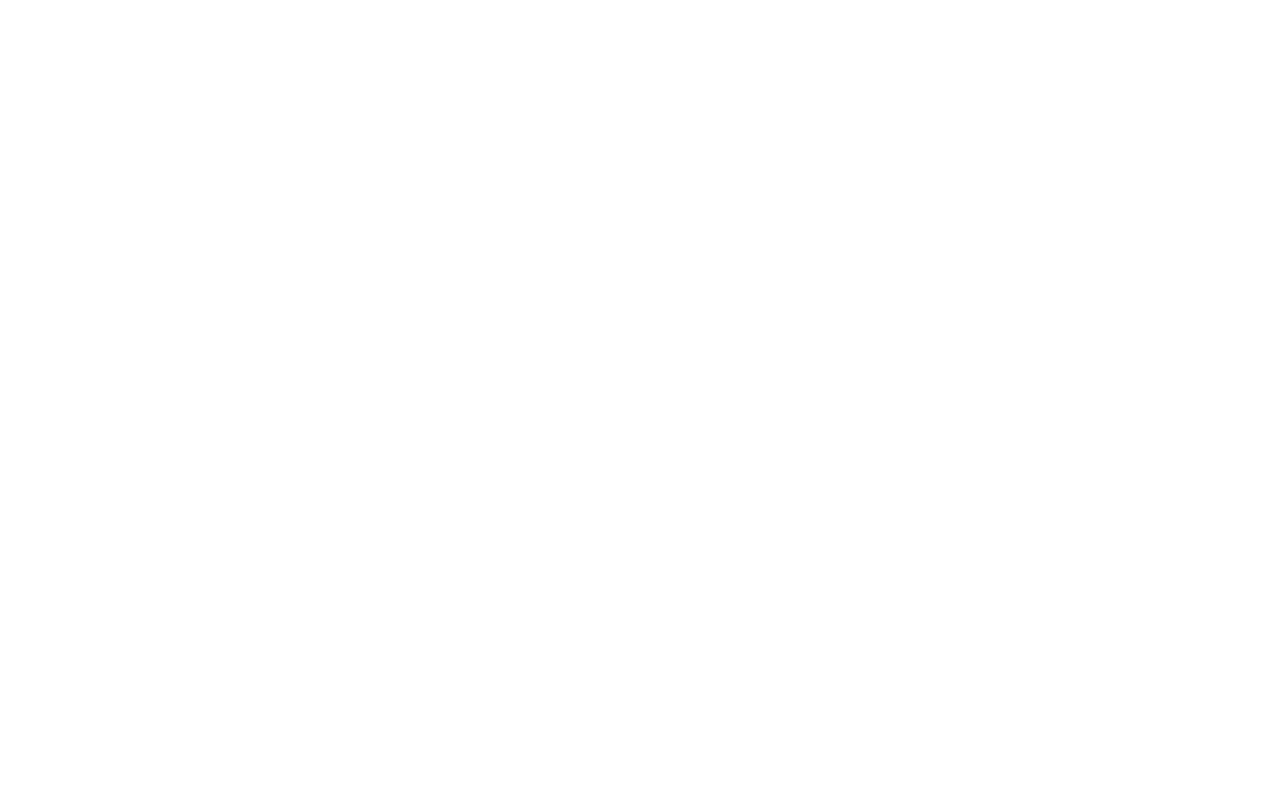
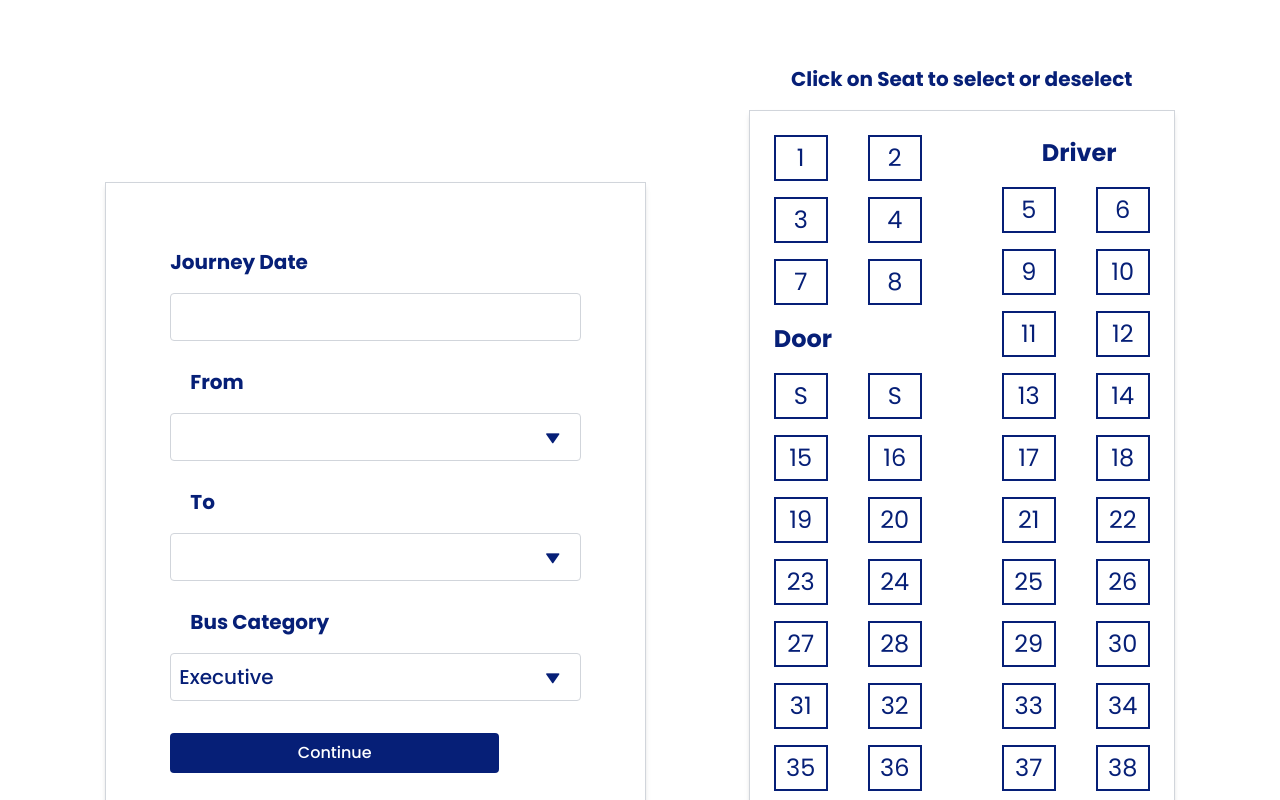
Before and after one commit to Patrickodida/KwataBus-App, a React (Vite) app: page /ExecBusSeat in a window 1280 px wide. Before the commit this address had no page. Shown: the top 800 px of the page. Built offline with nearby package versions, Linux system fonts and the light colour scheme.

Commit message:
Modified the BusSeat page to ExecBusSeat

```diff
--- a/src/App.jsx
+++ b/src/App.jsx
@@ -6,7 +6,8 @@
 import Help from './pages/Help'
 import './index.css'
 import Booking from './pages/Booking'
-import BusSeat from './pages/BusSeat'
+import BusSeat from './pages/ExecBusSeat'
+import ExecBusSeat from './pages/ExecBusSeat'
 
 function App(){
     return (
@@ -16,7 +17,7 @@
                 <Route path="/Signup" element={<Signup />} />
                 <Route path="/Help" element={<Help />} />
                 <Route path="/Booking" element={<Booking />}/>
-                <Route path="/BusSeat" element={<BusSeat />} />
+                <Route path="/ExecBusSeat" element={<ExecBusSeat />} />
             </Routes>
     )
 }
--- a/src/pages/BusSeat.jsx
+++ b/src/pages/ExecBusSeat.jsx
@@ -1,6 +1,6 @@
 import React from "react";
 
-function BusSeat() {
+function ExecBusSeat() {
   return (
     <div className="flex justify-center flex-col md:flex-row gap-[10%] m-auto w-[80%] mt-[4em] mb-[4em]">
       <section className="text-[#061f77] font-bold text-[1.25rem] md:w-full md:m-auto mb-[4em]">
@@ -274,4 +274,4 @@
   );
 }
 
-export default BusSeat;
+export default ExecBusSeat;
```
